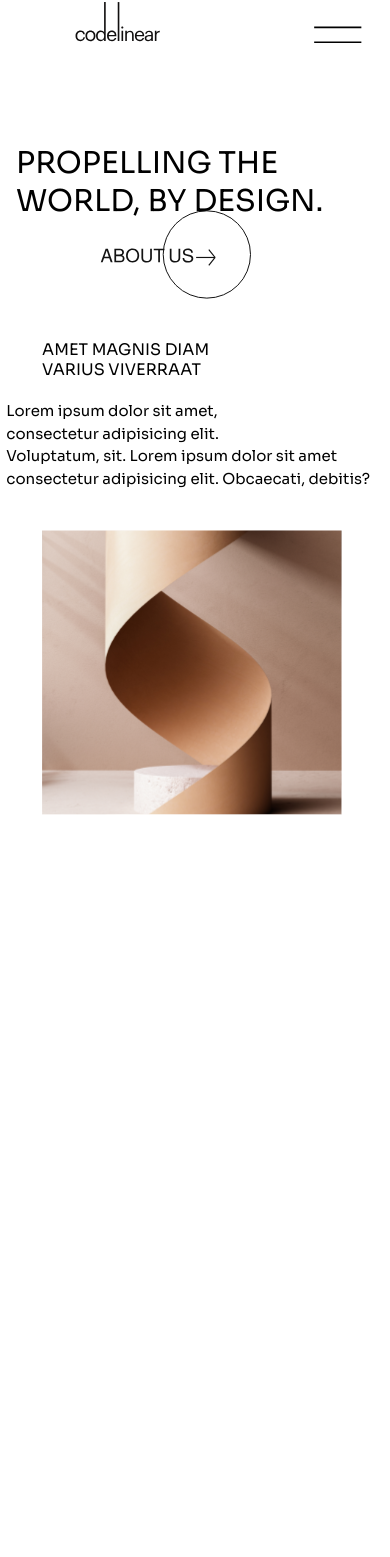
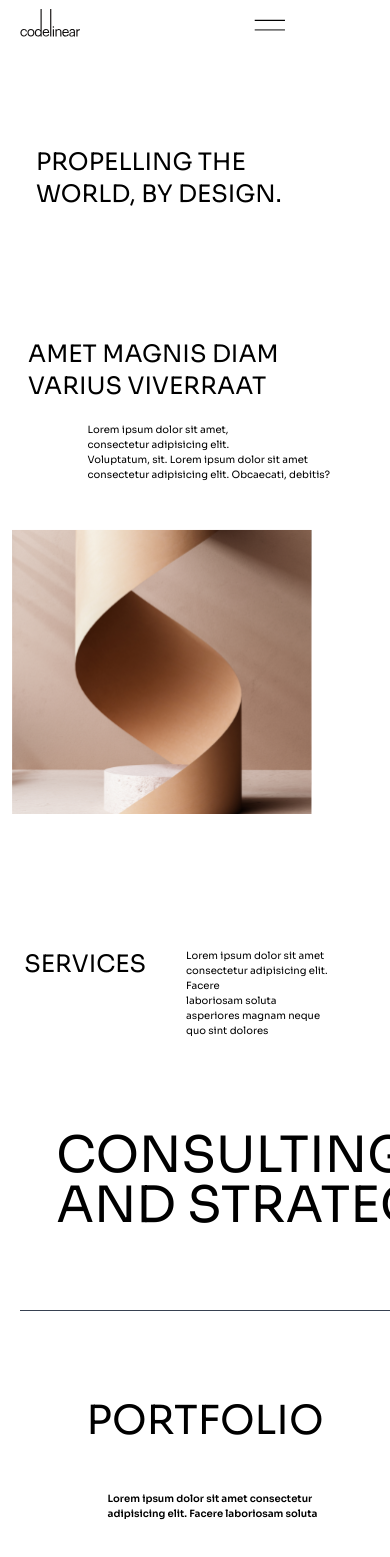
Before and after one commit to Pranav1291/codelinear, a React (Vite) app: page / in a window 390 px wide. Shown: the top 1557 px of the page. Built offline with nearby package versions, Linux system fonts and the light colour scheme; a web font is replaced by a local one.

Commit message:
responsive

```diff
--- a/src/App.jsx
+++ b/src/App.jsx
@@ -13,7 +13,7 @@ const App = () => {
   return (
     <div className='overflow-x-hidden'>
       <Navbar />
-      {/* <Hero1 /> */}
+
       <Hero2 />
       <Services />
       <Letstalk />
--- a/src/components/Hero2.jsx
+++ b/src/components/Hero2.jsx
@@ -241,38 +241,38 @@ const Hero = () => {
         <section className=' '>
             <div className='main-container'>
                 <div className='mt-20 px-4 md:px-10 lg:px-20'>
-                    <h1 className='text-3xl md:text-5xl lg:text-6xl xl:text-7xl 2xl:text-8xl  leading-tight'>
+                    <h1 className='text-3xl md:text-5xl lg:text-6xl max-md:ml-5 max-md:text-[30px] xl:text-7xl 2xl:text-8xl max-sm:text-2xl leading-tight'>
                         PROPELLING THE <br />WORLD, BY DESIGN.
                     </h1>
                 </div>
 
-                <div className="w-full h-auto mx-auto sm:w-[600px] sm:h-[300px] md:w-[800px] md:h-[400px] lg:w-[1000px] lg:h-[500px] xl:w-[1328px] xl:h-[598px]"></div>
+                <div className="w-full h-auto mx-auto max-sm:w-[600px] max-sm:h-[80px] max-md:h-[150px] md:h-[400px] max-lg:w-[1000px] max-lg:h-[100px] xl:w-[1328px] max-xl:h-[598px]"></div>
 
 
 
                 {/* About Us Section*/}
 
-                <div ref={ref} onMouseEnter={handleMouseEnter} onMouseLeave={handleMouseLeave} className='AMET second-div h-[1272px] py-20'>
+                <div ref={ref} onMouseEnter={handleMouseEnter} onMouseLeave={handleMouseLeave} className=' second-div h-[1272px] max-sm:h-[600px] max-sm:w-screen max-sm:py-2 max-md:h-[800px]  max-lg:h-[850px] py-20'>
                     <div onMouseEnter={handleAbouUsMouseEnter} onMouseLeave={handleAboutUsLeave} className='py-10'>
-                        <h1 className='xl:text-[89px] sm:text-[40px] md:text-[48px] lg:text-[60px] 2xl:text-[89px] leading-tight ml-[42.09px]'>
+                        <h1 className=' max-sm:text-2xl max-sm:ml-7 max-xl:text-[89px] max-lg:text-[150px] md:text-[48px] max-md:text-[30px] 2xl:text-[89px] leading-tight ml-[42.09px]'>
                             AMET MAGNIS DIAM <br />VARIUS VIVERRAAT
                         </h1>
 
-                        <p className='text-[15px] md:text-base lg:text-lg xl:text-[15px] 2xl:text-2xl flex justify-end ml-auto mr-5 md:mr-10 mt-5 md:mt-5'>
+                        <p className='text-[15px]  max-sm:text-[10px] max-sm:mr-[60px] max-lg:mr-[20px] max-md:text-[10px] max-lg:text-[15px] xl:text-[15px] 2xl:text-2xl flex justify-end ml-auto mr-5 md:mr-10 mt-5 md:mt-5'>
                             Lorem ipsum dolor sit amet, <br />consectetur adipisicing elit. <br />Voluptatum, sit. Lorem ipsum dolor sit amet <br />consectetur adipisicing elit. Obcaecati, debitis?
                         </p>
                         <div class="relative">
-                            <img className='mt-[40px] ml-[42.09px] mb-[114.94px] w-[653.25px] max-sm:w-[300px] max-md:w-[400px] max-lg:w-[500px] max-xl:w-[653.25px] max-2xl:w-[700px]' src={image} alt="image" />
+                            <img className='mt-[40px] ml-[42.09px] mb-[114.94px] w-[653.25px] max-sm:w-[300px] max-sm:h-[300px] max-sm:ml-3  max-md:w-[400px] max-lg:w-[420px] max-xl:w-[653.25px] max-2xl:w-[700px]' src={image} alt="image" />
                         </div>
 
 
                         <div className='
-  w-[150.75px] h-[88.5px] mt-[-720.28px]
-  ml-[1100.31px] max-sm:w-[90.45px]
-  max-sm:ml-[100px]
+  w-[200.75px] h-[88.5px] mt-[-720.28px]
+  ml-[1100.31px] max-sm:w-[60.45px] max-sm:h-[50px] max-sm:mt-[-390px]
+  max-sm:ml-[430px]
   sm:w-[113.0625px] sm:ml-[500px]
-  md:w-[135.675px] md:ml-[700px]
-  lg:w-[150.75px] lg:ml-[900px]
+  max-md:w-[135.675px] max-md:ml-[700px] max-lg:mt-[-500px]
+  max-lg:w-[150.75px] max-lg:ml-[-500px]
   xl:w-[150.75px] xl:ml-[1100px]
   2xl:w-[180.9px] 2xl:ml-[1300px]'>
                             <svg ref={circleRef} className='ml-[62.25px]' width="90" height="89" viewBox="0 0 90 89" fill="none" xmlns="http://www.w3.org/2000/svg">
@@ -308,10 +308,10 @@ const Hero = () => {
 
                 {/* Services section */}
 
-                <div className='h-[211.5px] w-full gap-[6px] ml-5'>
-                    <div className='flex flex-col md:flex-row gap-[1rem] md:gap-[257.25px] h-auto md:h-[96px] ml-[4.2px] py-[57.75px] mr-0 md:mr-[170.12px]'>
-                        <h1 className='text-[30px] md:text-[40px] lg:text-[50px] xl:text-[89px] 2xl:text-[96px] w-auto md:w-[430px]'>SERVICES</h1>
-                        <p className=' text-[15px] md:text-base xl:text-[15px] ml-0 md:ml-[12rem] w-full md:w-auto'>Lorem ipsum dolor sit amet consectetur adipisicing elit. Facere <br /> laboriosam soluta asperiores magnam neque quo sint dolores</p>
+                <div className='h-[211.5px] max-sm:h-[50px] max-lg:h-[30px] w-full gap-[6px]  ml-5'>
+                    <div className='flex  max-sm:space-x-10 max-md:space-x-[120px] py-[57.75px]  mr-[80.12px]'>
+                        <h1 className='text-[30px] ml-[4.2px] max-sm:text-2xl max-md:text-[30px] max-lg:text-[50px] max-xl:text-[89px]  2xl:text-[96px] w-auto md:w-[430px]'>SERVICES</h1>
+                        <p className=' text-[15px] max-sm:text-[10px] max-md:text-[10px] xl:text-[15px] ml-0 md:ml-[12rem] max-xl:mb-[20px] w-full md:w-auto'>Lorem ipsum dolor sit amet consectetur adipisicing elit. Facere <br /> laboriosam soluta asperiores magnam neque quo sint dolores</p>
                     </div>
                 </div>
 
@@ -333,9 +333,9 @@ const Hero = () => {
 
                     {/* overflow-x-auto whitespace-nowrap flex space-x-4 */}
 
-                    <div className='h-[873px] w-full'>
+                    <div className='h-[873px]  w-full'>
                         <SwiperSlide>
-                            <div className='flex flex-col md:flex-row space-y-4 md:space-y-0 md:space-x-[-100px] mt-[190.5px] text-#2C2C2C ml-[56.14px]'>
+                            <div className='flex   max-md:flex-row space-y-4 max-xl:space-x-[5px] max-md:space-y-0 max-md:space-x-[40px] mt-[190.5px] text-#2C2C2C ml-[56.14px]'>
                                 <h1 className='text-[220px] leading-none max-md:text-[100px] max-lg:text-[150px] max-sm:text-[50px] max-xl:text-[220px] max-2xl:text-[300px]'>
                                     CONSULTING <br />AND STRATEGY
                                 </h1>
@@ -360,7 +360,7 @@ const Hero = () => {
                         </SwiperSlide>
 
                         <SwiperSlide>
-                            <div className='flex flex-col md:flex-row space-y-4 md:space-y-0 md:space-x-[-650px] mt-[190.5px]'>
+                            <div className='flex   max-md:flex-row space-y-4 max-xl:space-x-[5px] max-md:space-y-0 max-md:space-x-[40px] mt-[190.5px] text-#2C2C2C ml-[56.14px]'>
                                 <h1 className='text-[220px] leading-none max-md:text-[100px] max-lg:text-[150px] max-sm:text-[50px] max-xl:text-[220px] max-2xl:text-[300px]'>
                                     USER<br />EXPERIENCE
                                 </h1>
@@ -389,11 +389,11 @@ const Hero = () => {
 
 
                         <SwiperSlide>
-                            <div className='flex flex-col md:flex-row space-y-4 md:space-y-0 md:space-x-[-650px] mt-[190.5px]'>
+                            <div className='flex   max-md:flex-row space-y-4 max-xl:space-x-[5px] max-md:space-y-0 max-md:space-x-[40px] mt-[190.5px] text-#2C2C2C ml-[56.14px]'>
                                 <h1 className='text-[220px] leading-none max-md:text-[100px] max-lg:text-[150px] max-sm:text-[50px] max-xl:text-[220px] max-2xl:text-[300px]'>PRODUCT<br /> DEVELOPMENT</h1>
 
                                 <ul className='leading-loose font-grey-500'>
-                                    <li className='text-[16px] max-md:text-[10.24px] max-lg:text-[12.8px] max-sm:text-[8.192px] max-xl:text-[220px] max-2xl:text-[20px]'>WEBSITE DEVELOPMENT</li>
+                                    <li className='text-[16px] max-md:text-[10px] max-lg:text-[12px] max-sm:text-[8px] max-xl:text-[16px] max-2xl:text-[20px]'>WEBSITE DEVELOPMENT</li>
 
                                     <li className='text-[16px] max-md:text-[10px] max-lg:text-[12px] max-sm:text-[8px] max-xl:text-[16px] max-2xl:text-[20px]'>WEB APP DEVELOPMENT</li>
                                     <li className='text-[16px] max-md:text-[10px] max-lg:text-[12px] max-sm:text-[8px] max-xl:text-[16px] max-2xl:text-[20px]'>E-COMMERCE DEVELOPMENT</li>
@@ -409,7 +409,7 @@ const Hero = () => {
 
 
                         <SwiperSlide>
-                            <div className='flex flex-col md:flex-row space-y-4 md:space-y-0 md:space-x-[-650px] mt-[190.5px]'>
+                            <div className='flex   max-md:flex-row space-y-4 max-xl:space-x-[50px] max-md:space-y-0 max-md:space-x-[40px] mt-[190.5px] text-#2C2C2C ml-[56.14px]'>
                                 <h1 className='text-[220px] leading-none max-md:text-[100px] max-lg:text-[150px] max-sm:text-[50px] max-xl:text-[220px] max-2xl:text-[300px]'>DIGITAL<br />MARKETING</h1>
                                 <ul className='leading-loose font-grey-500'>
                                     <li className='text-[16px] max-md:text-[10px] max-lg:text-[12px] max-sm:text-[8px] max-xl:text-[16px] max-2xl:text-[20px]'>SEO</li>
@@ -444,10 +444,10 @@ const Hero = () => {
 
 
                 <div className='border-t border-gray-700 flex flex-col md:flex-row items-center ml-5 py-20 mt-20'>
-                    <h1 className=' md:text-[40px] lg:text-[50px] xl:text-[86.43px] 2xl:text-[200px]'>
+                    <h1 className=' max-md:text-[40px] max-lg:text-[50px] max-xl:text-[86.43px] max-2xl:text-[100px]'>
                         PORTFOLIO
                     </h1>
-                    <p className='font-semibold text-s md:text-base lg:text-lg xl:text-xl 2xl:text-2xl px-0 md:px-10 lg:px-20 flex justify-end ml-auto mt-10 md:mt-0'>
+                    <p className='font-semibold text-s max-md:text-[10px] max-md:ml-[15px] max-lg:text-[12px] max-xl:text-[] 2xl:text-2xl px-0 md:px-10 lg:px-20 flex justify-end ml-auto mt-10 md:mt-0'>
                         Lorem ipsum dolor sit amet consectetur<br /> adipisicing elit. Facere laboriosam soluta
                     </p>
                 </div>
--- a/src/components/Navbar.jsx
+++ b/src/components/Navbar.jsx
@@ -54,14 +54,14 @@ const Navbar = () => {
   return (
 
 
-    <section className='nav-container sticky'>
-  <div className='h-[65.97px]  top-0 mt-[-0.8px] ml-5'>
+    <section className='nav-container '>
+  <div className='h-[65.97px] sticky top-0   '>
 
-    <img className='ml-[55px] w-[99.36px] h-[45.71px] max-sm:w-[85px] max-md:w-[90px] max-lg:w-[95px] max-xl:w-[99.36px] max-2xl:w-[105px]' src={logo} alt="Nothing" />
+    <img className='ml-[55px] w-[99.36px] h-[45.71px]  max-sm:w-[60px] max-md:ml-5 max-md:w-[90px] max-lg:w-[99px] max-xl:ml-5 max-xl:w-[99.36px] max-2xl:w-[200px]' src={logo} alt="Nothing" />
 
-    <button className='hamburger h-[50px] flex justify-end ml-auto mr-5 mt-[-40px] mb-[2px]' onClick={() => setMenuOpen(!menuOpen)}>
+    <button className='hamburger h-[50px] flex justify-end ml-auto mr-[100px] mt-[-40px] mb-[2px] ' onClick={() => setMenuOpen(!menuOpen)}>
       <div className='' onClick={handleClick}>
-        <svg className='max-md:w-[4rem]' id="svg" width="48" height="39" viewBox="0 0 48 39" fill="none" xmlns="http://www.w3.org/2000/svg">
+        <svg className='max-md:w-[2.5rem] max-lg:w-[70px] max-sm:ml-[250px] max-sm:h-[25px]' id="svg" width="48" height="39" viewBox="0 0 48 39" fill="none" xmlns="http://www.w3.org/2000/svg">
           <g style={{ mixBlendMode: "difference" }}>
             <line ref={line1Ref} x1="0.162234" y1="37.3264" x2="47.3588" y2="37.3266" stroke="black" strokeWidth="1.49342"/>
             <line ref={line2Ref} x1="0.162234" y1="22.3186" x2="47.3588" y2="22.3188" stroke="black" strokeWidth="1.79342"/>
@@ -71,7 +71,7 @@ const Navbar = () => {
     </button>
 
     <div className='menuhamburger flex ml-auto'>
-      <ul className='menu-1 flex text-xs justify-end gap-5 mr-10 md:mr-40 mt-[-30px] ml-auto'>
+      <ul className='menu-1 max-sm:gap-2 max-sm:text-[8px] flex text-xs justify-end gap-5 mr-10 md:mr-40 mt-[-30px] ml-auto'>
         <li>about Us</li>
         <li>services</li>
         <li>work</li>
```
Also changed, not shown: src/components/Footer.jsx (+4 -4 lines), src/components/LetsTalk.jsx (+4 -4 lines).
